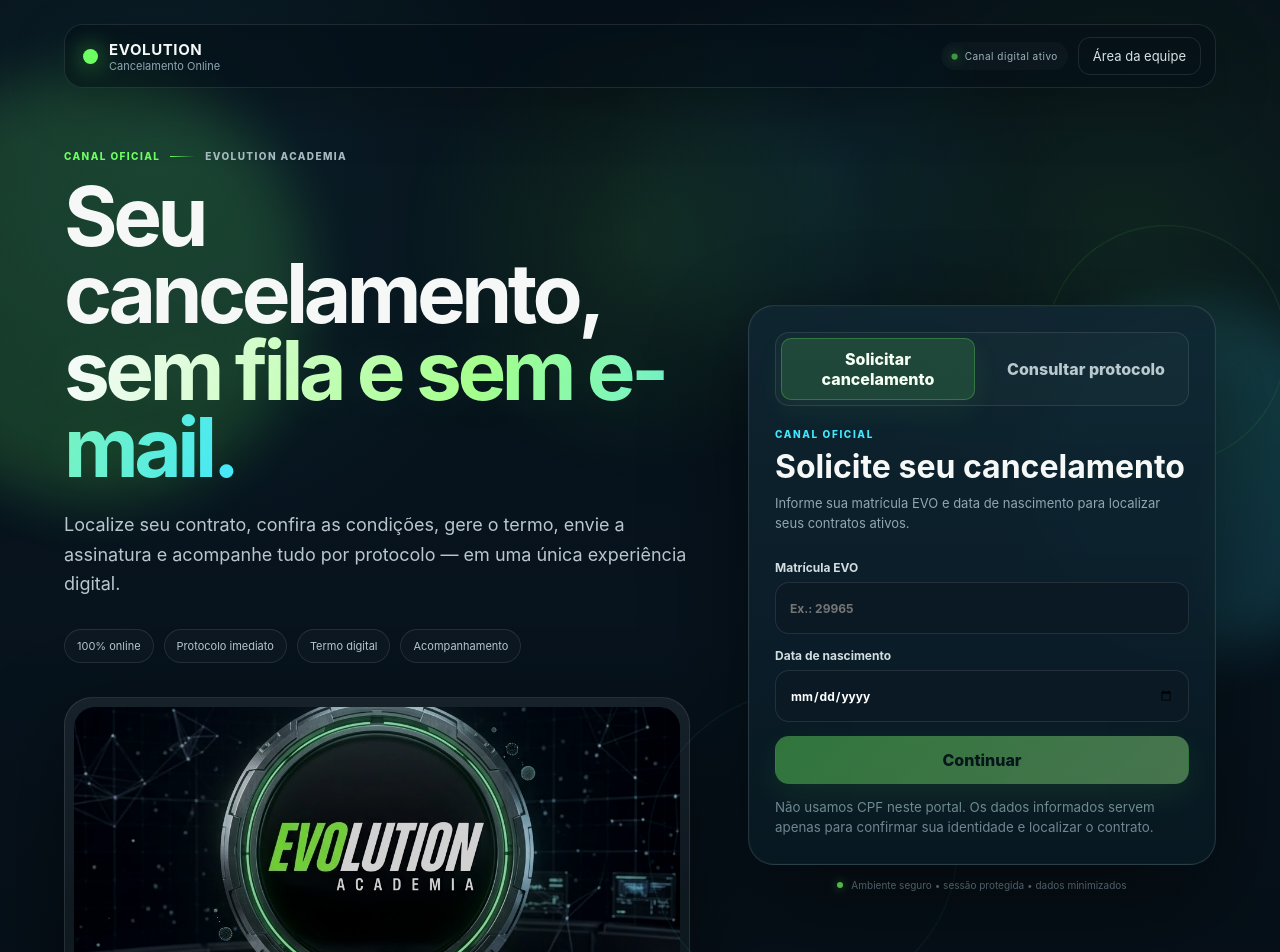
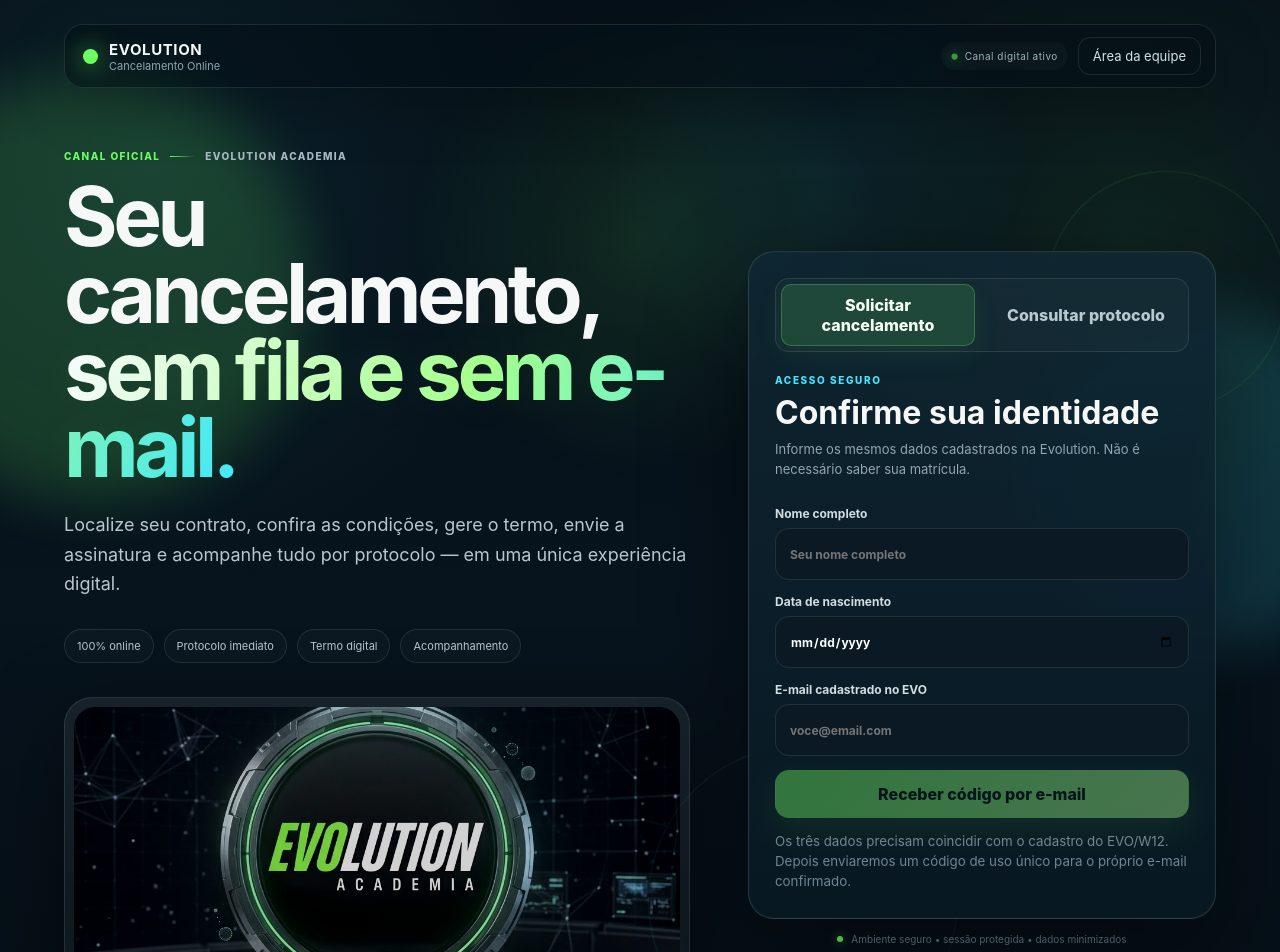
Before and after one commit to Gerrard013/evolution-cancelamento-360, a Next.js app: page / in a window 1280 px wide. Shown: the top 952 px of the page. Built offline with nearby package versions, Linux system fonts and the light colour scheme.

Commit message:
feat: trocar matrícula por login real com nome nascimento email e OTP

```diff
--- a/src/app/SelfServiceStart.tsx
+++ b/src/app/SelfServiceStart.tsx
@@ -4,11 +4,17 @@
 
 type ContractOption = { id:string; unit:string; planName:string; startDate:string; recurring:boolean; planType:string };
 type ProtocolResult = { protocol:string; status:string; statusLabel:string; createdAt:string; unit:string; planName:string; cancellationFee:number; cancellationFeePaid:boolean; estimatedRefund:number };
+type AuthStage = "credentials"|"otp"|"verified";
 
 export default function SelfServiceStart() {
   const [mode,setMode]=useState<"new"|"status">("new");
-  const [memberId,setMemberId]=useState("");
+  const [authStage,setAuthStage]=useState<AuthStage>("credentials");
+  const [fullName,setFullName]=useState("");
   const [birthDate,setBirthDate]=useState("");
+  const [email,setEmail]=useState("");
+  const [challengeId,setChallengeId]=useState("");
+  const [emailHint,setEmailHint]=useState("");
+  const [code,setCode]=useState("");
   const [name,setName]=useState("");
   const [contracts,setContracts]=useState<ContractOption[]>([]);
   const [protocol,setProtocol]=useState("");
@@ -17,20 +23,56 @@
   const [loading,setLoading]=useState(false);
   const money = new Intl.NumberFormat("pt-BR",{style:"currency",currency:"BRL"});
 
-  function switchMode(next:"new"|"status") {
-    setMode(next); setError(""); setProtocolResult(null); setContracts([]); setName("");
+  function resetAuth() {
+    setAuthStage("credentials");
+    setChallengeId("");
+    setEmailHint("");
+    setCode("");
+    setName("");
+    setContracts([]);
+    setProtocolResult(null);
+    setError("");
   }
 
-  async function start(e:React.FormEvent) {
+  function switchMode(next:"new"|"status") {
+    setMode(next);
+    resetAuth();
+  }
+
+  async function startIdentity(e:React.FormEvent) {
     e.preventDefault(); setError(""); setLoading(true);
     try {
-      const r=await fetch("/api/public/start",{method:"POST",headers:{"Content-Type":"application/json"},body:JSON.stringify({memberId,birthDate})});
+      const r=await fetch("/api/public/start",{
+        method:"POST",
+        headers:{"Content-Type":"application/json"},
+        body:JSON.stringify({fullName,birthDate,email})
+      });
       const d=await r.json().catch(()=>({}));
       if(!r.ok) throw new Error(d.error||"Não foi possível confirmar seus dados.");
-      setName(d.customerName||""); setContracts(d.contracts||[]);
-      if((d.contracts||[]).length===1) await choose(d.contracts[0].id);
-    } catch(e) { setError(e instanceof Error?e.message:"Não foi possível iniciar o cancelamento."); }
-    finally { setLoading(false); }
+      setChallengeId(d.challengeId||"");
+      setEmailHint(d.emailHint||email);
+      setAuthStage("otp");
+    } catch(e) {
+      setError(e instanceof Error?e.message:"Não foi possível iniciar a validação.");
+    } finally { setLoading(false); }
+  }
+
+  async function verifyIdentity(e:React.FormEvent) {
+    e.preventDefault(); setError(""); setLoading(true);
+    try {
+      const r=await fetch("/api/public/verify-identity",{
+        method:"POST",
+        headers:{"Content-Type":"application/json"},
+        body:JSON.stringify({challengeId,code})
+      });
+      const d=await r.json().catch(()=>({}));
+      if(!r.ok) throw new Error(d.error||"Código inválido.");
+      setName(d.customerName||fullName);
+      setContracts(d.contracts||[]);
+      setAuthStage("verified");
+    } catch(e) {
+      setError(e instanceof Error?e.message:"Não foi possível confirmar o código.");
+    } finally { setLoading(false); }
   }
 
   async function choose(contractId:string) {
@@ -46,7 +88,11 @@
   async function checkProtocol(e:React.FormEvent) {
     e.preventDefault(); setError(""); setProtocolResult(null); setLoading(true);
     try {
-      const r=await fetch("/api/public/protocol-status",{method:"POST",headers:{"Content-Type":"application/json"},body:JSON.stringify({protocol:protocol.replace(/^#/,'').trim(),memberId,birthDate})});
+      const r=await fetch("/api/public/protocol-status",{
+        method:"POST",
+        headers:{"Content-Type":"application/json"},
+        body:JSON.stringify({protocol:protocol.replace(/^#/,'').trim()})
+      });
       const d=await r.json().catch(()=>({}));
       if(!r.ok) throw new Error(d.error||"Não foi possível consultar o protocolo.");
       setProtocolResult(d);
@@ -54,30 +100,47 @@
     finally { setLoading(false); }
   }
 
+  const identityCard = authStage==="credentials" ? <form onSubmit={startIdentity}>
+    <div className="self-service-title">
+      <span>ACESSO SEGURO</span>
+      <h2>Confirme sua identidade</h2>
+      <p>Informe os mesmos dados cadastrados na Evolution. Não é necessário saber sua matrícula.</p>
+    </div>
+    <label>Nome completo<input value={fullName} onChange={e=>setFullName(e.target.value)} placeholder="Seu nome completo" autoComplete="name" required/></label>
+    <label>Data de nascimento<input type="date" value={birthDate} onChange={e=>setBirthDate(e.target.value)} autoComplete="bday" required/></label>
+    <label>E-mail cadastrado no EVO<input type="email" value={email} onChange={e=>setEmail(e.target.value)} placeholder="voce@email.com" autoComplete="email" required/></label>
+    {error&&<div className="error-box">{error}</div>}
+    <button className="btn primary full" disabled={loading||!fullName.trim()||!birthDate||!email.trim()}>{loading?"Validando no EVO...":"Receber código por e-mail"}</button>
+    <small className="privacy-note">Os três dados precisam coincidir com o cadastro do EVO/W12. Depois enviaremos um código de uso único para o próprio e-mail confirmado.</small>
+  </form> : authStage==="otp" ? <form onSubmit={verifyIdentity}>
+    <div className="self-service-title">
+      <span>VERIFICAÇÃO EM 2 ETAPAS</span>
+      <h2>Digite o código recebido</h2>
+      <p>Enviamos um código de 6 dígitos para <b>{emailHint}</b>.</p>
+    </div>
+    <label>Código de confirmação<input inputMode="numeric" pattern="[0-9]{6}" maxLength={6} value={code} onChange={e=>setCode(e.target.value.replace(/\D/g,"").slice(0,6))} placeholder="000000" autoComplete="one-time-code" required/></label>
+    {error&&<div className="error-box">{error}</div>}
+    <button className="btn primary full" disabled={loading||code.length!==6}>{loading?"Confirmando...":"Confirmar identidade"}</button>
+    <button type="button" className="btn secondary full" disabled={loading} onClick={resetAuth}>Corrigir meus dados</button>
+    <small className="privacy-note">O código é temporário, possui limite de tentativas e não substitui os dados cadastrados no EVO.</small>
+  </form> : null;
+
   return <div className="self-service-card">
     <div className="service-tabs" role="tablist" aria-label="Opções do portal">
       <button type="button" className={mode==="new"?"active":""} onClick={()=>switchMode("new")}>Solicitar cancelamento</button>
       <button type="button" className={mode==="status"?"active":""} onClick={()=>switchMode("status")}>Consultar protocolo</button>
     </div>
 
-    {mode==="new" ? (!contracts.length ? <form onSubmit={start}>
-      <div className="self-service-title"><span>CANAL OFICIAL</span><h2>Solicite seu cancelamento</h2><p>Informe sua matrícula EVO e data de nascimento para localizar seus contratos ativos.</p></div>
-      <label>Matrícula EVO<input value={memberId} onChange={e=>setMemberId(e.target.value.replace(/[^0-9A-Za-z._-]/g,""))} placeholder="Ex.: 29965" autoComplete="off" required/></label>
-      <label>Data de nascimento<input type="date" value={birthDate} onChange={e=>setBirthDate(e.target.value)} required/></label>
-      {error&&<div className="error-box">{error}</div>}
-      <button className="btn primary full" disabled={loading||!memberId||!birthDate}>{loading?"Localizando contrato...":"Continuar"}</button>
-      <small className="privacy-note">Não usamos CPF neste portal. Os dados informados servem apenas para confirmar sua identidade e localizar o contrato.</small>
-    </form> : <div>
-      <div className="self-service-title"><span>CONTRATOS ATIVOS</span><h2>{name ? `Olá, ${name.split(" ")[0]}` : "Escolha o contrato"}</h2><p>Selecione o contrato que deseja cancelar.</p></div>
+    {authStage!=="verified" ? identityCard : mode==="new" ? <div>
+      <div className="self-service-title"><span>IDENTIDADE CONFIRMADA</span><h2>{name ? `Olá, ${name.split(" ")[0]}` : "Contratos encontrados"}</h2><p>Selecione o contrato que deseja cancelar.</p></div>
       <div className="public-contract-list">{contracts.map(c=><button key={c.id} onClick={()=>choose(c.id)} disabled={loading}><b>{c.planName}</b><span>{c.unit} • Início {new Date(c.startDate).toLocaleDateString("pt-BR")}</span></button>)}</div>
       {error&&<div className="error-box">{error}</div>}
-    </div>) : <form onSubmit={checkProtocol}>
-      <div className="self-service-title"><span>ACOMPANHAMENTO</span><h2>Consulte seu protocolo</h2><p>Use os mesmos dados de identificação para acompanhar o andamento do pedido.</p></div>
+      <small className="privacy-note">A matrícula é obtida internamente pelo EVO/W12 e não precisa ser digitada pelo cliente.</small>
+    </div> : <form onSubmit={checkProtocol}>
+      <div className="self-service-title"><span>IDENTIDADE CONFIRMADA</span><h2>Consulte seu protocolo</h2><p>Informe somente o protocolo. Sua identidade já foi validada pelo e-mail cadastrado.</p></div>
       <label>Protocolo<input value={protocol} onChange={e=>setProtocol(e.target.value.toUpperCase())} placeholder="Ex.: EV-..." autoComplete="off" required/></label>
-      <label>Matrícula EVO<input value={memberId} onChange={e=>setMemberId(e.target.value.replace(/[^0-9A-Za-z._-]/g,""))} placeholder="Ex.: 29965" autoComplete="off" required/></label>
-      <label>Data de nascimento<input type="date" value={birthDate} onChange={e=>setBirthDate(e.target.value)} required/></label>
       {error&&<div className="error-box">{error}</div>}
-      <button className="btn primary full" disabled={loading||!protocol||!memberId||!birthDate}>{loading?"Consultando...":"Consultar"}</button>
+      <button className="btn primary full" disabled={loading||!protocol}>{loading?"Consultando...":"Consultar"}</button>
       {protocolResult&&<div className="protocol-result">
         <span>Protocolo #{protocolResult.protocol}</span>
         <h3>{protocolResult.statusLabel}</h3>
```
